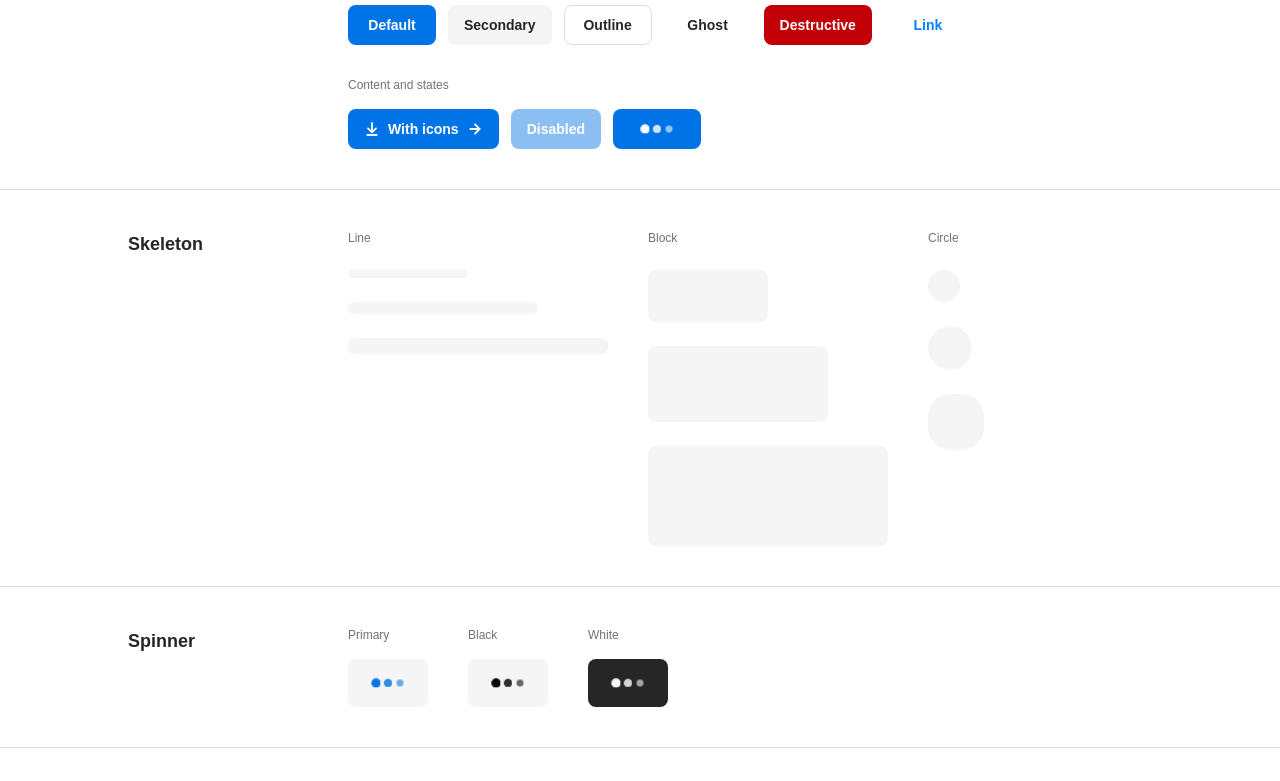
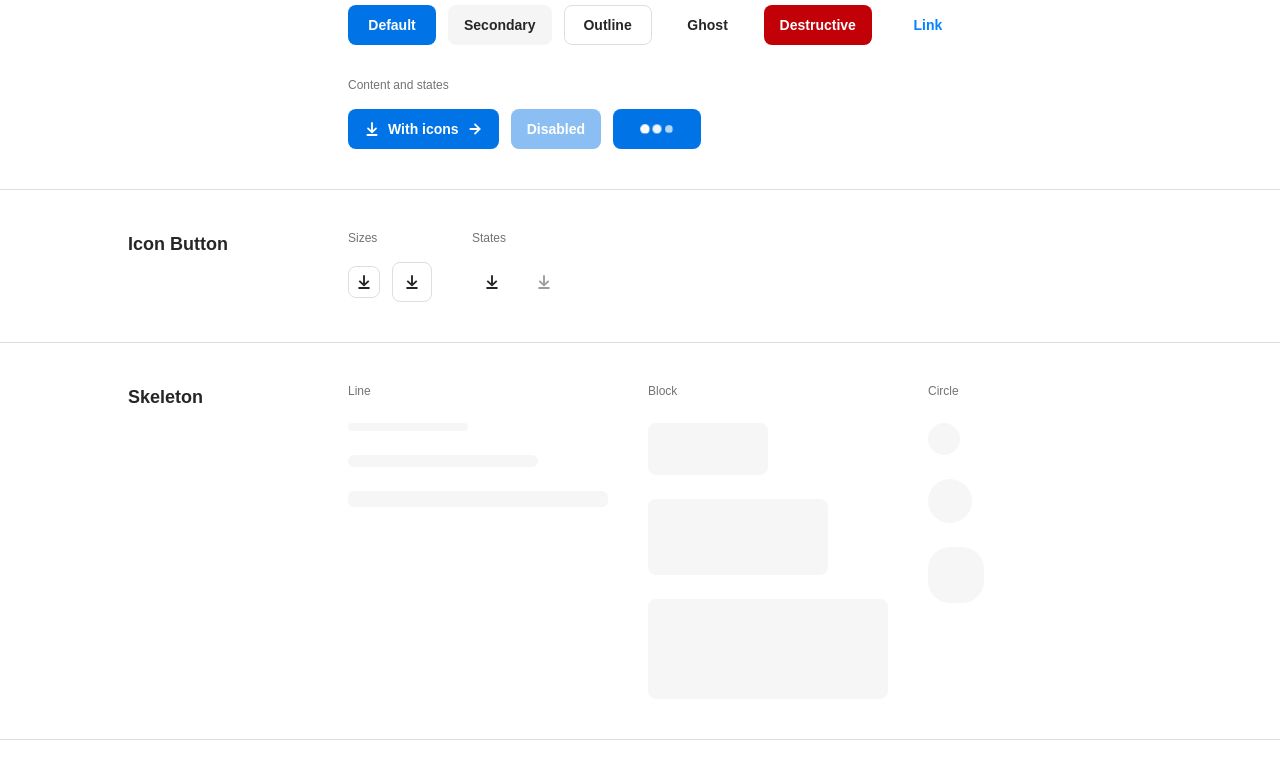
Before and after one commit to vojtechnerad/mop-redesign, a React (Vite) app: page / in a window 1280 px wide. Shown: the part 2200-2981 px from the top of the page. Built offline with nearby package versions, Linux system fonts and the light colour scheme.

Commit message:
feat: add IconButton component with size and variant support

```diff
--- a/src/App.tsx
+++ b/src/App.tsx
@@ -16,6 +16,7 @@ import {
   DropdownMenuSubTrigger,
   DropdownMenuTrigger,
 } from './components/DropdownMenu'
+import IconButton from './components/IconButton'
 import Input from './components/Input'
 import Sidebar, { SidebarGroup, SidebarGroupLabel, SidebarHeader, SidebarItem, SidebarProfile } from './components/Sidebar'
 import Skeleton from './components/Skeleton'
@@ -293,6 +294,44 @@ function ButtonPreview() {
   )
 }
 
+function IconButtonPreview() {
+  const [clicks, setClicks] = useState(0)
+  const icon = (
+    <>
+      <img src="/icon-button-download-light.svg" alt="" className="dark:hidden" />
+      <img src="/icon-button-download-dark.svg" alt="" className="hidden dark:block" />
+    </>
+  )
+
+  return (
+    <section
+      aria-labelledby="icon-button-examples-heading"
+      className="border-t border-neutral-100 px-6 py-10 sm:px-10 dark:border-neutral-800"
+    >
+      <div className="mx-auto grid max-w-5xl gap-10 md:grid-cols-[180px_1fr]">
+        <h2 id="icon-button-examples-heading" className="text-lg font-semibold">Icon Button</h2>
+        <div className="flex min-w-0 flex-wrap gap-10">
+          <div className="flex flex-col items-start gap-4">
+            <h3 className="text-xs font-medium text-neutral-600 dark:text-neutral-200">Sizes</h3>
+            <div className="flex items-center gap-3">
+              <IconButton variant="outline" size="small" aria-label="Download, small" onClick={() => setClicks(current => current + 1)}>{icon}</IconButton>
+              <IconButton variant="outline" aria-label="Download, medium" onClick={() => setClicks(current => current + 1)}>{icon}</IconButton>
+            </div>
+          </div>
+          <div className="flex flex-col items-start gap-4">
+            <h3 className="text-xs font-medium text-neutral-600 dark:text-neutral-200">States</h3>
+            <div className="flex items-center gap-3">
+              <IconButton aria-label="Download" onClick={() => setClicks(current => current + 1)}>{icon}</IconButton>
+              <IconButton aria-label="Download unavailable" disabled>{icon}</IconButton>
+            </div>
+          </div>
+          <span className="self-end text-xs text-neutral-600 dark:text-neutral-200" aria-live="polite">{clicks > 0 && `Activated: ${clicks}`}</span>
+        </div>
+      </div>
+    </section>
+  )
+}
+
 function SkeletonPreview() {
   return (
     <section
@@ -486,6 +525,7 @@ export default function App() {
       <AlertPreview />
       <BadgePreview />
       <ButtonPreview />
+      <IconButtonPreview />
       <SkeletonPreview />
       <SpinnerPreview />
       <DropdownMenuPreview />
--- a/src/components/Button.tsx
+++ b/src/components/Button.tsx
@@ -3,7 +3,7 @@ import { useTheme } from '../Theme'
 import Spinner from './Spinner'
 
 export type ButtonVariant = 'default' | 'secondary' | 'outline' | 'ghost' | 'destructive' | 'link'
-export type ButtonSize = 'small' | 'default' | 'large' | 'icon'
+export type ButtonSize = 'small' | 'default' | 'large' | 'icon' | 'icon-small' | 'icon-medium'
 
 export type ButtonProps = Omit<ComponentPropsWithRef<'button'>, 'size'> & {
   variant?: ButtonVariant
@@ -34,6 +34,8 @@ export default function Button({
     default: 'h-10 min-w-22 gap-2 px-4',
     large: 'h-12 min-w-22 gap-2 px-5',
     icon: 'h-10 w-22',
+    'icon-small': 'size-8',
+    'icon-medium': 'size-10',
   }
   const colors: Record<ButtonVariant, string> = {
     default: theme === 'dark' ? 'bg-brand-800 text-white enabled:hover:bg-brand-600' : 'bg-brand-700 text-white enabled:hover:bg-brand-800',
@@ -61,7 +63,7 @@ export default function Button({
           <span className="sr-only">{children}</span>
           <Spinner variant={spinnerVariant} aria-hidden="true" />
         </>
-      ) : size === 'icon' ? (
+      ) : size.startsWith('icon') ? (
         leadingIcon || children
       ) : (
         <>
--- /dev/null
+++ b/src/components/IconButton.tsx
@@ -0,0 +1,25 @@
+import type { ReactNode } from 'react'
+import Button from './Button'
+import type { ButtonProps } from './Button'
+
+export type IconButtonProps = Omit<ButtonProps, 'size' | 'variant' | 'loading' | 'leadingIcon' | 'trailingIcon' | 'children' | 'aria-label'> & {
+  size?: 'small' | 'medium'
+  variant?: 'ghost' | 'outline'
+  children: ReactNode
+  'aria-label': string
+}
+
+export default function IconButton({
+  size = 'medium',
+  variant = 'ghost',
+  children,
+  'aria-label': label,
+  title,
+  ...props
+}: IconButtonProps) {
+  return (
+    <Button {...props} size={size === 'small' ? 'icon-small' : 'icon-medium'} variant={variant} aria-label={label} title={title ?? label}>
+      <span className="flex size-6 shrink-0 items-center justify-center" aria-hidden="true">{children}</span>
+    </Button>
+  )
+}
```
Also changed, not shown: public/icon-button-download-dark.svg (added), public/icon-button-download-light.svg (added).
